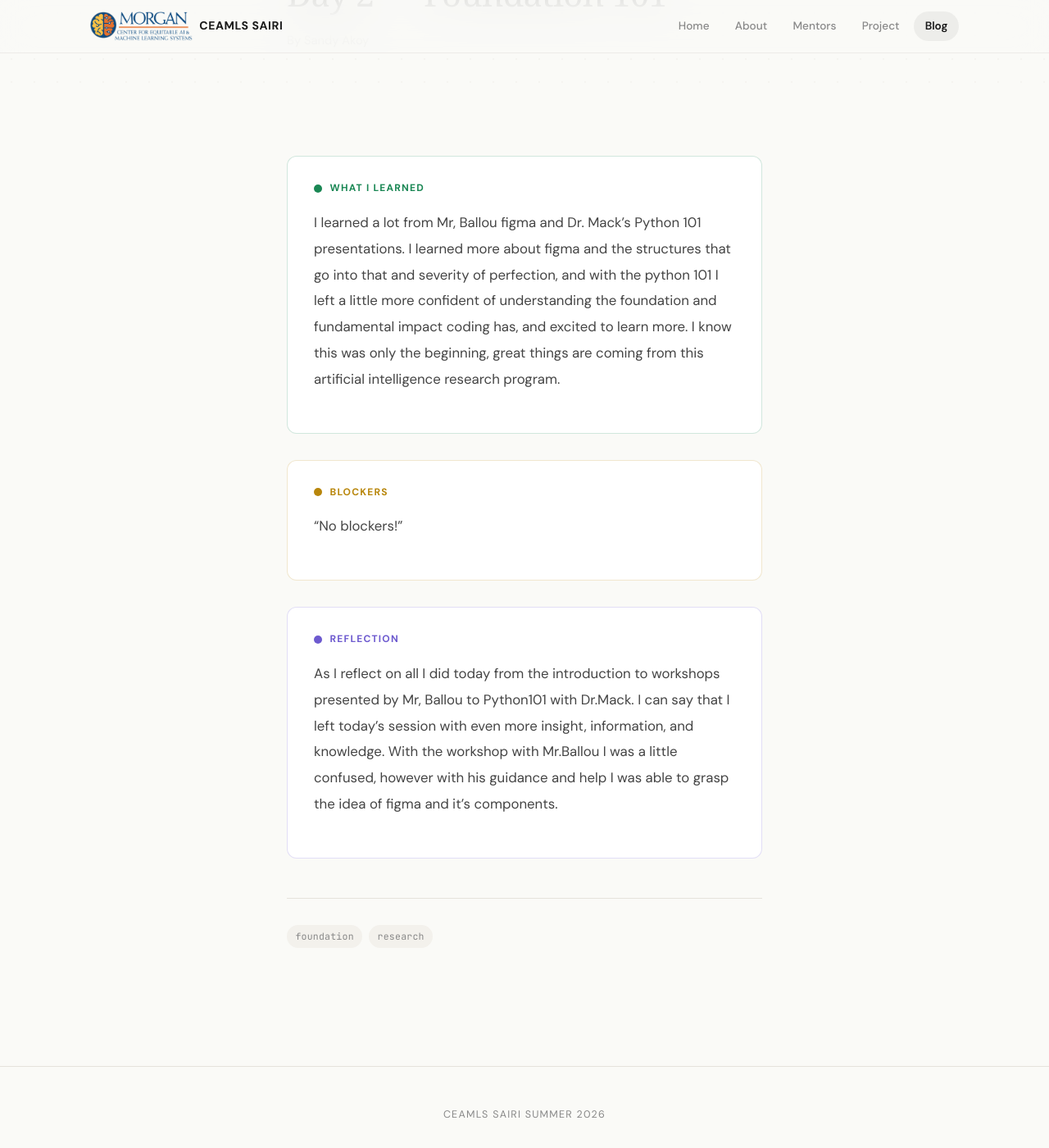
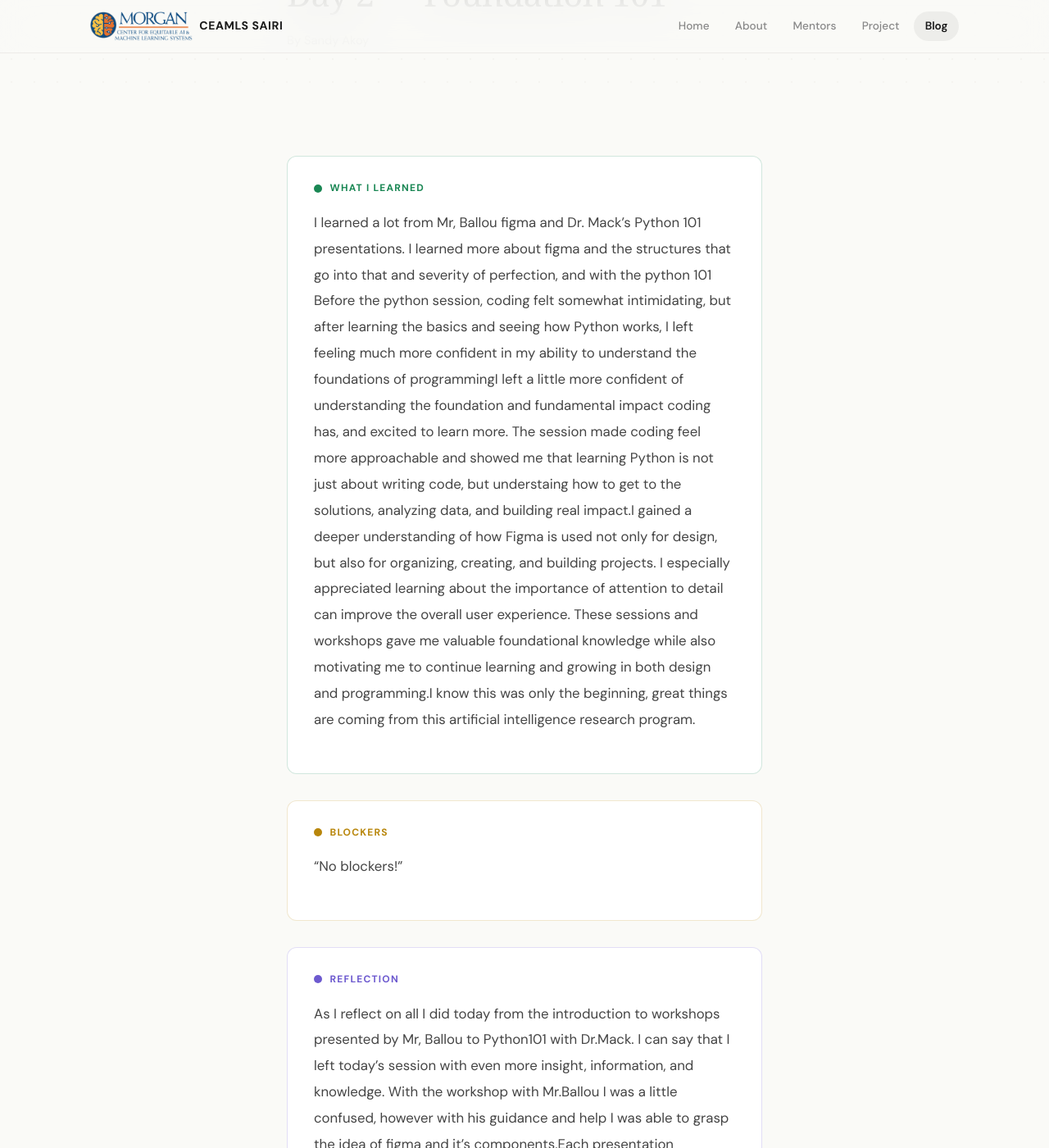
Before and after one commit to SandyAkoy/sandyakoyceamls26.github.io, a Jekyll site: the page built from _posts/2026-05-27-day-2.md, in a window 1280 px wide and 1400 px high, scrolled down 250 px. Shown: the whole window at 82% size. Built offline with Jekyll 4.4.1, drawn with Linux system fonts in a browser that asks for light colours; some web fonts are replaced; some of the changed text lies outside the part shown.

Commit message:
Update 2026-05-27-day-2.md

```diff
--- a/_posts/2026-05-27-day-2.md
+++ b/_posts/2026-05-27-day-2.md
@@ -7,7 +7,7 @@ tags: ["foundation", "research"]
 
 what_i_learned: |
 
-   I learned a lot from Mr, Ballou figma and Dr. Mack’s Python 101 presentations. I learned more about figma and the structures that go       into that and severity of perfection, and with the python 101 I left a little more confident of understanding the foundation and           fundamental impact coding has, and excited to learn more. I know this was only the beginning, great things are coming from this artificial intelligence research program.
+   I learned a lot from Mr, Ballou figma and Dr. Mack’s Python 101 presentations. I learned more about figma and the structures that go       into that and severity of perfection, and with the python 101 Before the python session, coding felt somewhat intimidating, but after learning the basics and seeing how Python works, I left feeling much more confident in my ability to understand the foundations of programmingI left a little more confident of understanding the foundation and fundamental impact coding has, and excited to learn more. The session made coding feel more approachable and showed me that learning Python is not just about writing code, but understaing how to get to the solutions, analyzing data, and building real impact.I gained a deeper understanding of how Figma is used not only for design, but also for organizing, creating, and building projects. I especially appreciated learning about the importance of attention to detail can improve the overall user experience. These sessions and workshops gave me valuable foundational knowledge while also motivating me to continue learning and growing in both design and programming.I know this was only the beginning, great things are coming from this artificial intelligence research program.
 
 
 blockers: |
@@ -16,5 +16,5 @@ blockers: |
 
 reflection: |
 
-   As I reflect on all I did today from the introduction to workshops presented by Mr, Ballou to Python101 with Dr.Mack. I can say that I     left today's session with even more insight, information, and knowledge. With the workshop with Mr.Ballou I was a little confused, however with his guidance and help I was able to grasp the idea of figma and it's components.
+   As I reflect on all I did today from the introduction to workshops presented by Mr, Ballou to Python101 with Dr.Mack. I can say that I     left today's session with even more insight, information, and knowledge. With the workshop with Mr.Ballou I was a little confused, however with his guidance and help I was able to grasp the idea of figma and it's components.Each presentation introduced me to new concepts and gave me a better understanding of artificial intelligence.I appreciated how the session broke down coding concepts in a way that felt approachable and encouraging. By the end of the presentation, I felt more confident about learning Python and more excited to continue developing my coding skills. Today’s experience motivated me to continue learning and growing throughout this artificial intelligence research program. I know this is only the beginning, and I am excited about the knowledge, insights, and experiences that are still ahead. In the sense of my reseech project i'm looking forward to learning more about the cardiovascular system and understanding how artificial intelligence is necessary.
 ---
```
